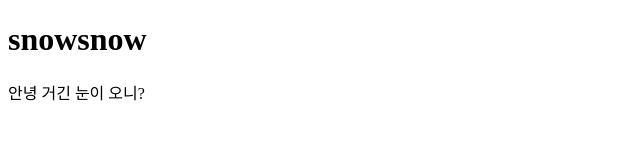
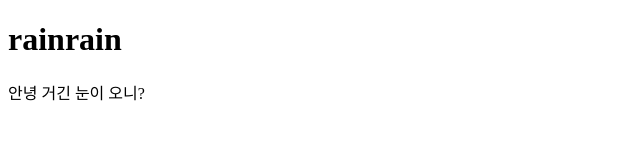
Before and after one commit to so-y2on/snowcat, a plain HTML site: page index.html in a window 1280 px wide. Shown: the full height of the page, 0-640 px from the left. Drawn offline with Linux system fonts and the light colour scheme.

```diff
--- a/index.html
+++ b/index.html
@@ -7,7 +7,7 @@
   <title>Document</title>
 </head>
 <body>
-  <h1>snowsnow</h1>
+  <h1>rainrain</h1>
   <div>안녕 거긴 눈이 오니?</div>
 </body>
 </html>
```
